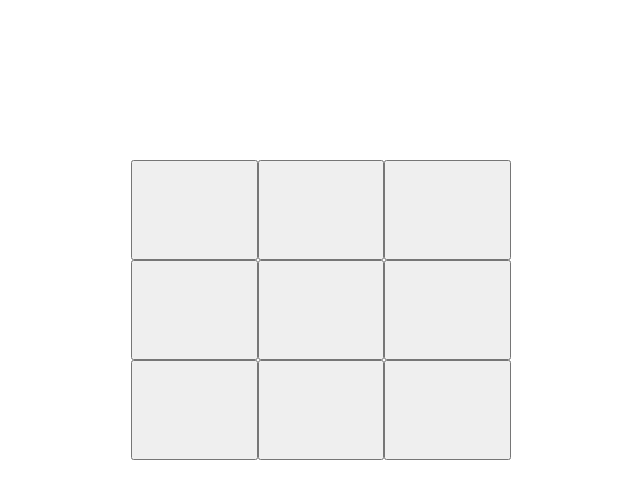
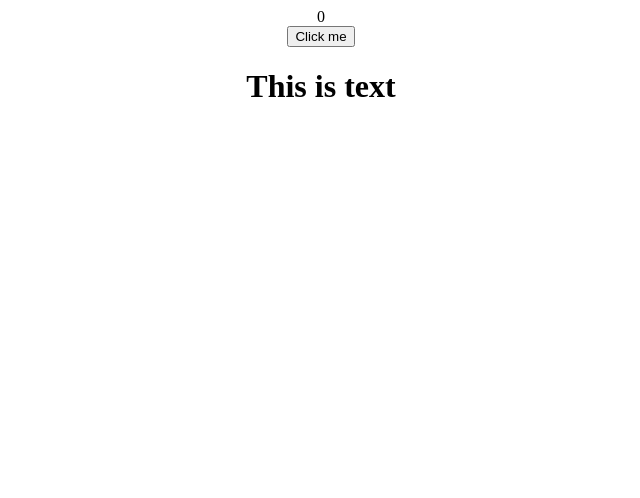
Before and after one commit to Oyinbrakemigrace/react-learning, a React (Create React App) app: page / in a window 1280 px wide. Shown: the top 498 px of the page, without its empty margins (319-959 px from the left). Built offline with nearby package versions, Linux system fonts and the light colour scheme.

Commit message:
hooks learning

```diff
--- a/src/App.js
+++ b/src/App.js
@@ -1,10 +1,11 @@
 import React from "react";
 import "./App.css";
+import TheUseRefHook from "./HooksLearning/theUseRefHook";
 // import Login from "./Components/Login";
 // import Profile from "./Components/Profile";
 // import ChangeColor from "./Components/ChangeColor";
 // import ChangeProfile from "./Components/ChangeProfile";
-import GameBoard from "./Components/GameBoard";
+//import GameBoard from "./Components/GameBoard";
 
 
 function App() {
@@ -15,7 +16,8 @@ function App() {
       <Login />
       <ChangeColor/>
       <ChangeProfile/> */}
-      <GameBoard/>
+      {/* <GameBoard/> */}
+      <TheUseRefHook />
     </div>
   );
 }
--- /dev/null
+++ b/src/HooksLearning/theUseRefHook.js
@@ -0,0 +1,31 @@
+import React, { useState } from "react";
+
+const TheUseRefHook = () => {
+  const [count, setCount] = useState(0);
+  const [text, setText] = useState(true);
+
+  const handleCount = () => {
+    setCount(count + 1);
+  };
+
+  const handleText = () => {
+    setText(!text);
+  };
+
+  return (
+    <div>
+      <div>{count}</div>
+      <button
+        onClick={() => {
+          handleCount();
+          handleText();
+        }}
+      >
+        Click me
+      </button>
+      <div>{text && <h1>This is text</h1>}</div>
+    </div>
+  );
+};
+
+export default TheUseRefHook;
```
